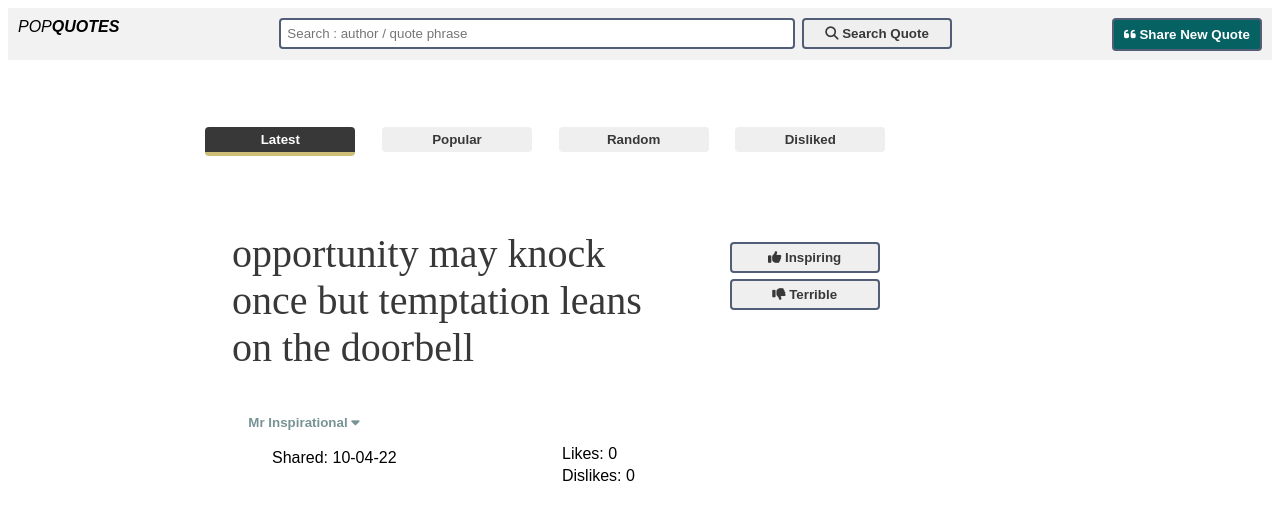
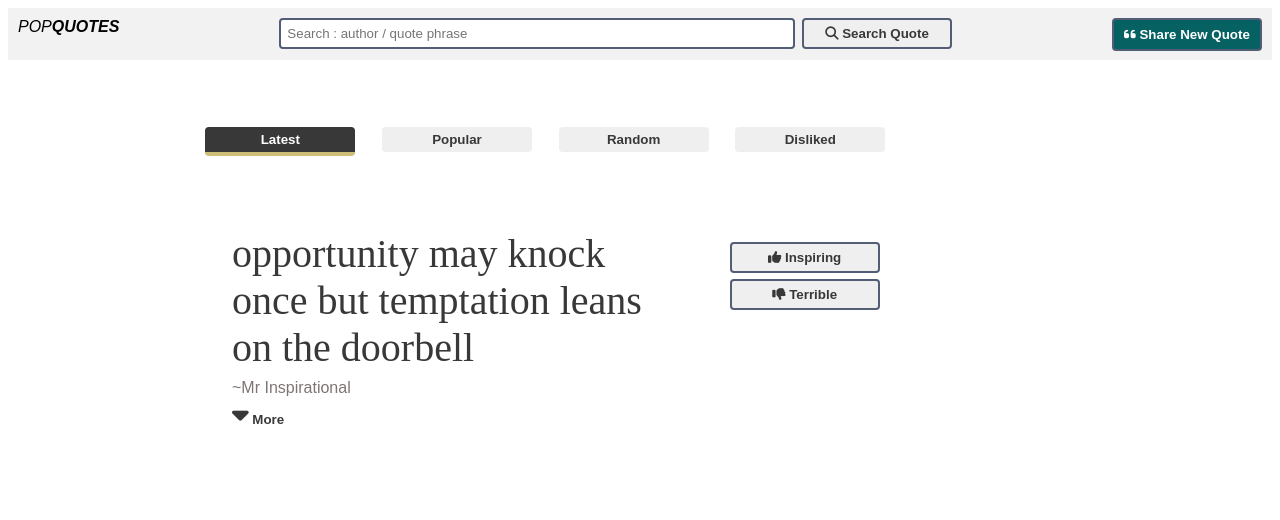
Before and after one commit to masalamind/QuoteVote, an Angular app: page / in a window 1280 px wide. Shown: the top 520 px of the page. Built offline with nearby package versions, Linux system fonts and the light colour scheme; a web font is replaced by a local one.

Commit message:
Finishing touches to the user quote items

```diff
--- a/src/app/users-quotes/users-quotes.component.css
+++ b/src/app/users-quotes/users-quotes.component.css
@@ -28,9 +28,16 @@ section{
 
 .user-quotes{ display: flex; }
 
+ul.quoteUl li{
+  display: inline;
+  margin-right: 2em;
+  padding-left: 0;
+}
+
 ul.quoteUl{
   width: 250px;
-
+  padding-left: 0;
+  text-align: left;
 
 }
 
@@ -52,6 +59,7 @@ blockquote{
   padding-top: .5em;
   padding-left: 0;
   margin-left: 0;
+  margin-bottom: .2em;
 
 }
 
@@ -77,8 +85,22 @@ blockquote{
   margin-top: -.1em;
   border: none;
   background-color: white;
-  color: #789395;
+  color: #383838;
   margin-left: 0;
   padding-left: 0;
+  text-align: left;
 
 }
+
+.voteLikes{
+  color: #066163;
+
+}
+.voteDislikes{
+  color: #383838;
+
+}
+
+.author{
+  color: #7E7474;
+}
--- a/src/app/users-quotes/users-quotes.component.html
+++ b/src/app/users-quotes/users-quotes.component.html
@@ -4,8 +4,9 @@
   <div class="quote">
       <ul>
         <li><blockquote> {{quote.quoteTxt}}</blockquote></li>
-        <li><button class="moreDetailsBtn">{{quote.author}} <i class="fa-solid fa-caret-down"></i></button></li>
-        <li>
+        <li class="author">~{{quote.author}}</li>
+        <li><button class="moreDetailsBtn" (click)="showQuoteDetails()"> <i class="fa-2x fa-solid fa-caret-down"></i>  More</button></li>
+        <li *ngIf="showQuoteDetailsState">
           <div class="stats">
             <div class="publishing">
               <ul class="quoteUl">
@@ -17,8 +18,8 @@
 
             <div class="votes">
               <ul class="quoteUl">
-                <li class="quoteStat">Likes: <span class="votelikes">{{quote.likes}}</span></li>
-                <li class="quoteStat">Dislikes: <span class="voteDislikes">{{quote.dislikes}}</span></li>
+                <li class="quoteStat"> <span class="voteLikes">{{quote.likes}} likes</span></li>
+                <li class="quoteStat"> <span class="voteDislikes">{{quote.dislikes}} dislikes</span></li>
               </ul>
             </div>
 
--- a/src/app/users-quotes/users-quotes.component.ts
+++ b/src/app/users-quotes/users-quotes.component.ts
@@ -5,7 +5,10 @@ import { Component, OnInit } from '@angular/core';
   templateUrl: './users-quotes.component.html',
   styleUrls: ['./users-quotes.component.css']
 })
+
 export class UsersQuotesComponent implements OnInit {
+
+  showQuoteDetailsState: boolean = false;
 
   constructor() { }
 
@@ -18,6 +21,11 @@ export class UsersQuotesComponent implements OnInit {
     publishDate: "10-04-22"
   }
 
+  showQuoteDetails=()=>{
+    this.showQuoteDetailsState = !this.showQuoteDetailsState;
+
+  }
+
   ngOnInit(): void {
   }
 
```
